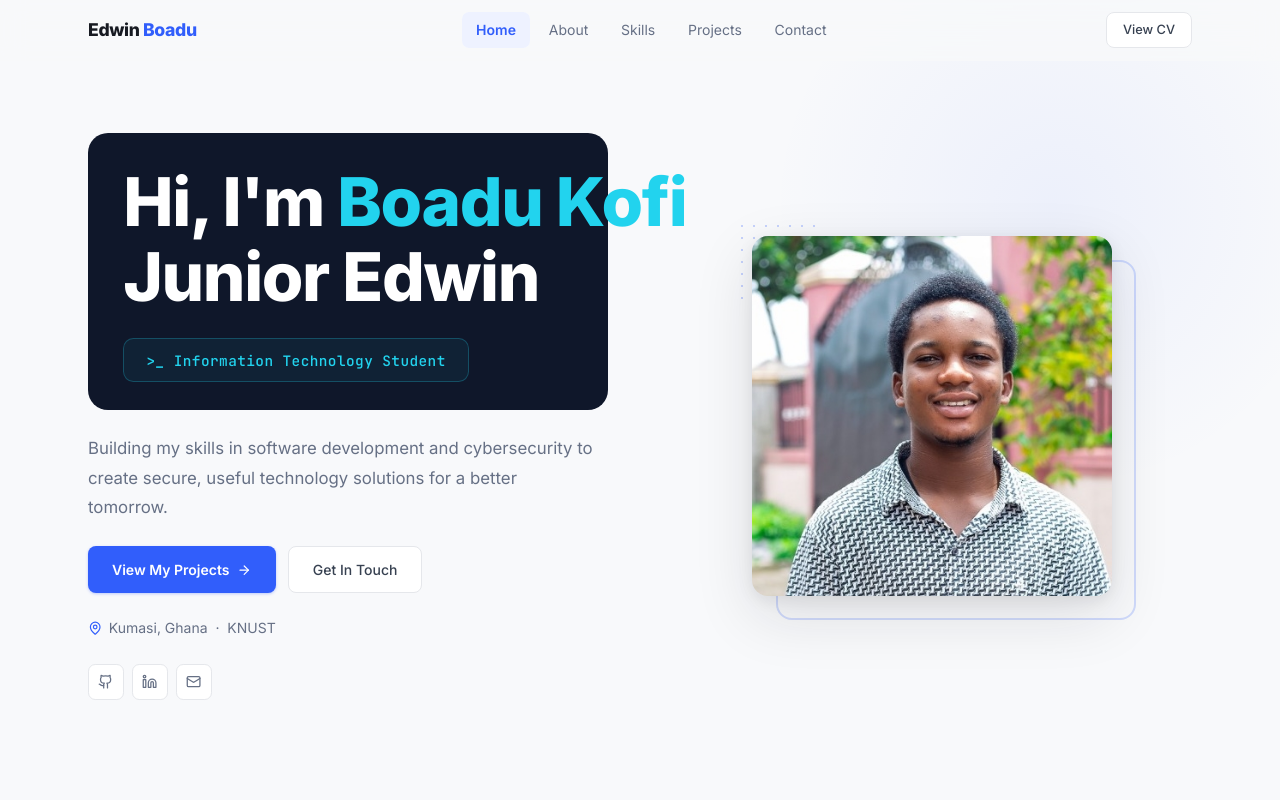
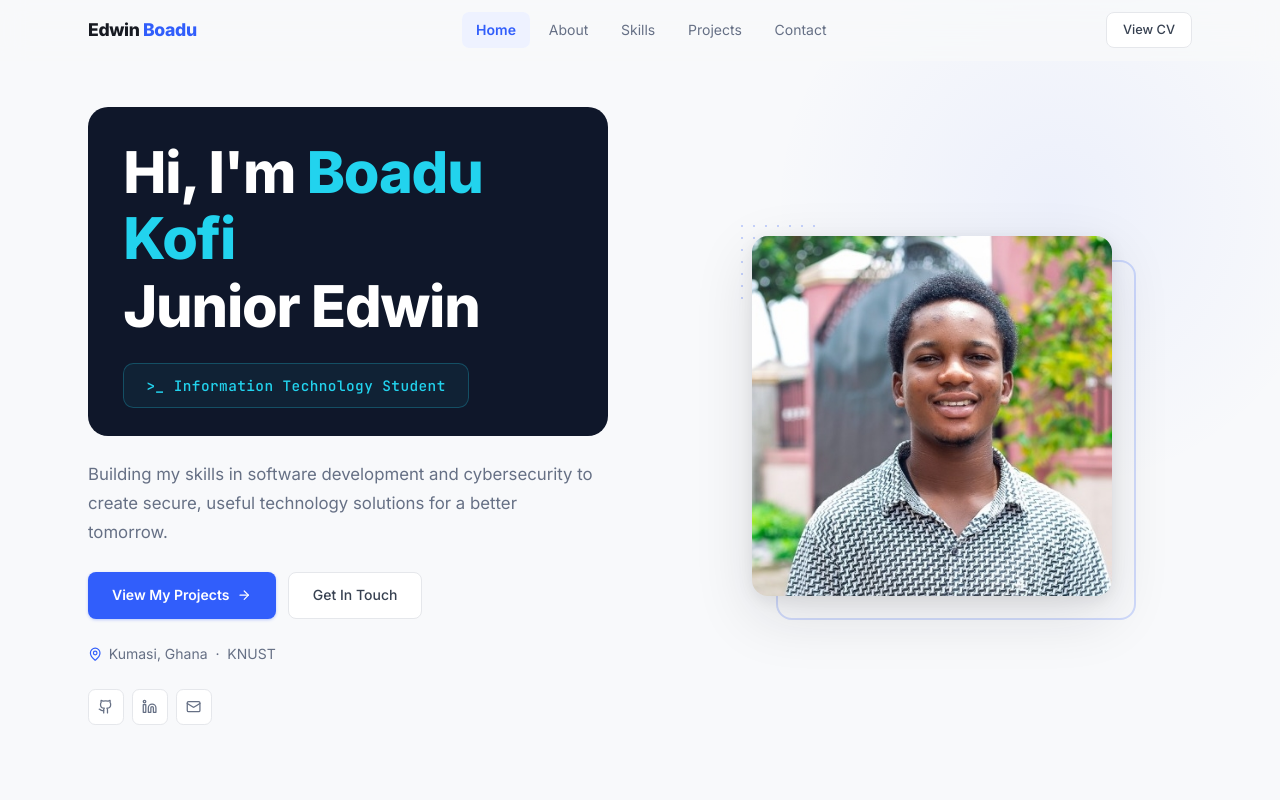
Before and after one commit to Junior09-gif/My-Portfolio, a React (Vite) app in the folder My-Portfolio-main/My-Portfolio-main/: page / in a window 1280 px wide. Shown: the top 800 px of the page. Built offline with nearby package versions, Linux system fonts and the light colour scheme.

Commit message:
Fix hero card: smaller font clamp, full width card, no text clipping

```diff
--- a/My-Portfolio-main/My-Portfolio-main/src/components/Hero.tsx
+++ b/My-Portfolio-main/My-Portfolio-main/src/components/Hero.tsx
@@ -56,15 +56,16 @@ export default function Hero({ onOpenResume }: HeroProps) {
                 background: "#0f172a",
                 borderRadius: "1.25rem",
                 padding: "2rem 2.2rem 1.75rem",
-                display: "inline-block",
+                width: "100%",
                 maxWidth: "100%",
+                overflow: "hidden",
               }}>
                 {/* Line 1: Hi, I'm Boadu Kofi */}
                 <h1 style={{
-                  fontSize: "clamp(2.4rem, 5.5vw, 4.2rem)",
-                  fontWeight: 800, letterSpacing: "-0.02em", lineHeight: 1.1,
-                  whiteSpace: "nowrap",
+                  fontSize: "clamp(2rem, 4.5vw, 3.6rem)",
+                  fontWeight: 800, letterSpacing: "-0.02em", lineHeight: 1.15,
                   marginBottom: "0.1rem",
+                  whiteSpace: "normal",
                 }}>
                   <span style={{ color: "#FFFFFF" }}>Hi, I'm&nbsp;</span>
                   <span style={{ color: "#22d3ee" }}>Boadu Kofi</span>
@@ -72,8 +73,8 @@ export default function Hero({ onOpenResume }: HeroProps) {
 
                 {/* Line 2: Junior Edwin */}
                 <h1 style={{
-                  fontSize: "clamp(2.4rem, 5.5vw, 4.2rem)",
-                  fontWeight: 800, letterSpacing: "-0.02em", lineHeight: 1.1,
+                  fontSize: "clamp(2rem, 4.5vw, 3.6rem)",
+                  fontWeight: 800, letterSpacing: "-0.02em", lineHeight: 1.15,
                   color: "#FFFFFF",
                   marginBottom: "1.5rem",
                 }}>
```
